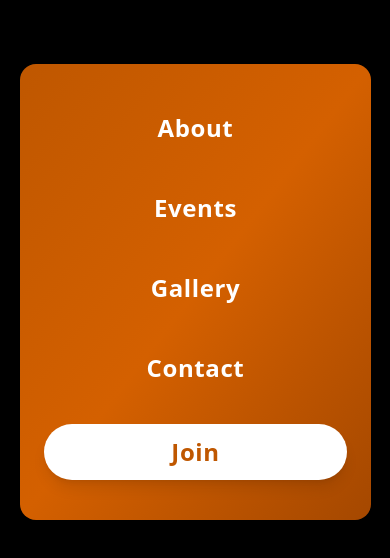
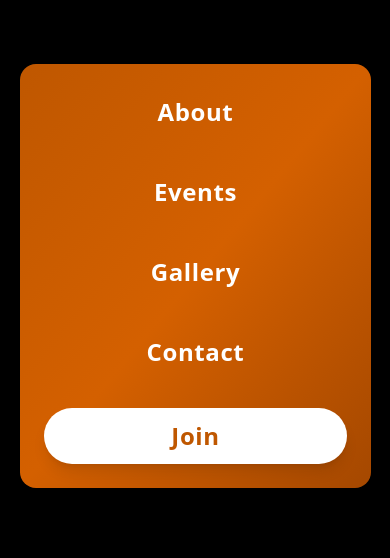
Before and after one commit to sebgle/txtricycle, a Next.js app: page / in a window 390 px wide. Both pictures are taken after a click on the button "Open menu". Shown: the top 558 px of the page. Built offline with nearby package versions, Linux system fonts and the light colour scheme.

Commit message:
fix phone rotation for navbar

```diff
--- a/src/components/Navbar.tsx
+++ b/src/components/Navbar.tsx
@@ -11,6 +11,14 @@ export default function Navbar() {
   const toggleMenu = () => {
     setMenu(!menu);
   };
+
+  useEffect(() => {
+    const handleResize = () => {
+      setMenu(false);
+    };
+    window.addEventListener('resize', handleResize);
+    return () => window.removeEventListener('resize', handleResize);
+  }, []);
 
   useEffect(() => {
     if (menu) {
@@ -32,7 +40,10 @@ export default function Navbar() {
   ];
 
   return (
-    <nav className="sticky top-0 z-50 bg-white shadow-md select-none">
+    <nav
+      className="sticky top-0 z-50 bg-white shadow-md select-none"
+      style={{ paddingTop: 'env(safe-area-inset-top)' }}
+    >
       <div className="flex justify-between items-center p-4 max-w-5xl mx-auto">
         {/* Logo and Title */}
         <Link href="/" aria-label="Home" className="flex items-center space-x-3">
@@ -88,16 +99,21 @@ export default function Navbar() {
         className={`fixed inset-0 bg-black bg-opacity-40 backdrop-blur-sm transition-opacity duration-300 md:hidden ${
           menu ? 'opacity-100 pointer-events-auto' : 'opacity-0 pointer-events-none'
         } z-40`}
+        style={{ paddingTop: 'env(safe-area-inset-top)' }}
         onClick={() => setMenu(false)}
       />
 
       {/* Mobile Dropdown Menu */}
       <section
-        className={`fixed top-16 left-0 right-0 mx-auto w-[90vw] max-w-sm rounded-2xl bg-gradient-to-br from-[#BF5700] via-[#D46000] to-[#A54800] text-white shadow-2xl flex flex-col items-center space-y-8 py-10 px-6 text-2xl font-semibold tracking-wide
+        className={`fixed left-0 right-0 mx-auto w-[90vw] max-w-sm rounded-2xl bg-gradient-to-br from-[#BF5700] via-[#D46000] to-[#A54800] text-white shadow-2xl flex flex-col items-center space-y-8 py-6 px-6 text-2xl font-semibold tracking-wide
           transform transition-transform duration-300 md:hidden ${
             menu ? 'translate-y-0 opacity-100' : '-translate-y-10 opacity-0 pointer-events-none'
-          } z-50`}
-        style={{ willChange: 'transform, opacity' }}
+          } z-50 overflow-y-auto`}
+        style={{
+          top: 'calc(4rem + env(safe-area-inset-top))',
+          maxHeight: 'calc(100vh - (4rem + env(safe-area-inset-top)))',
+          willChange: 'transform, opacity',
+        }}
       >
         {navLinks.map(({ href, label, special }) =>
           special ? (
```
Also changed, not shown: public/hero.jpg (deleted).
